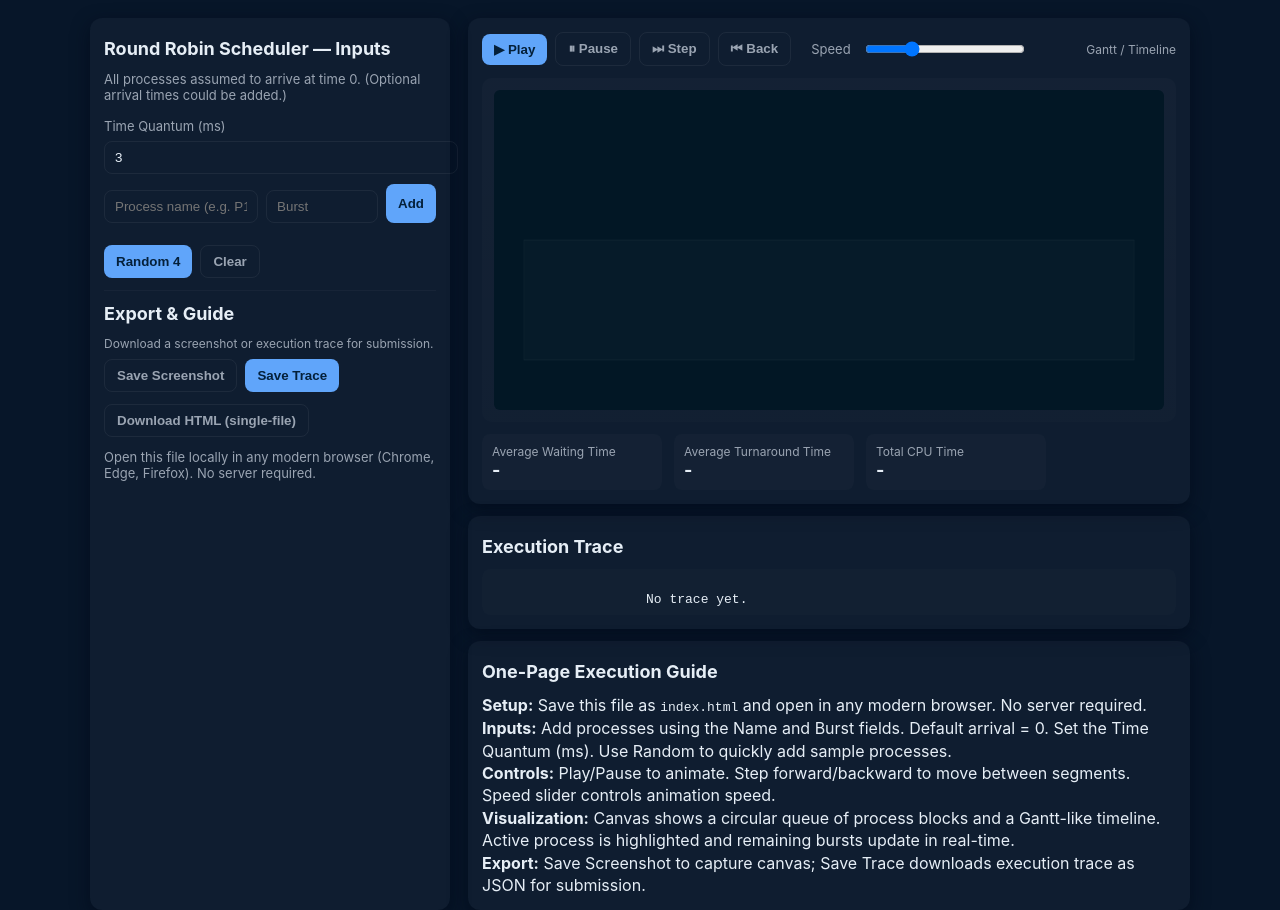
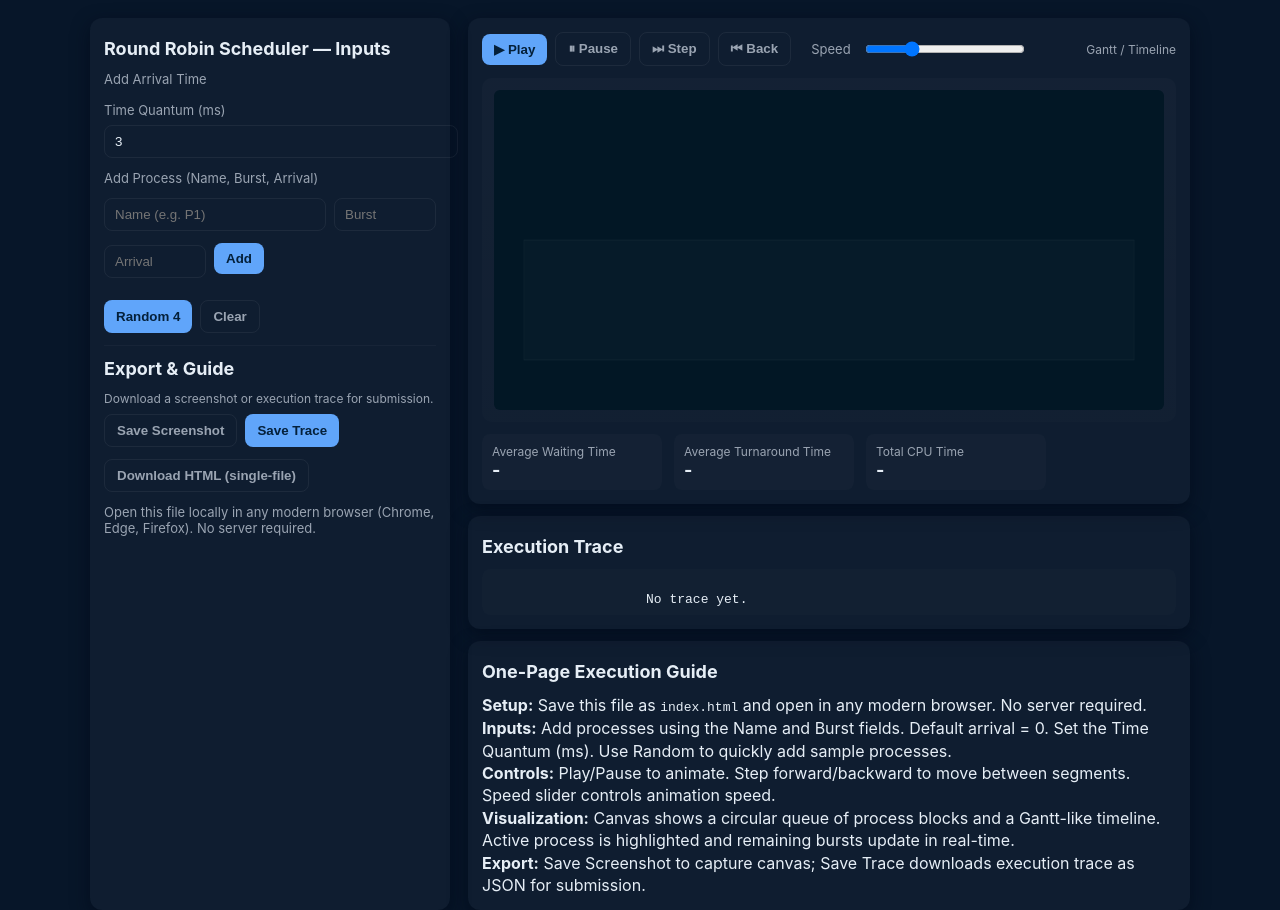
Before and after one commit to JagrutPandya-12/Round_Robin, a plain HTML site: page index.html in a window 1280 px wide. Drawn offline with Linux system fonts and the light colour scheme.

Commit message:
Update index.html

```diff
--- a/index.html
+++ b/index.html
@@ -12,18 +12,28 @@
         <!-- SIDEBAR -->
         <aside class="card sidebar">
             <h2>Round Robin Scheduler — Inputs</h2>
-            <div class="muted">All processes assumed to arrive at time 0. (Optional arrival times could be added.)</div>
+            <div class="muted">Add Arrival Time </div>
 
             <div style="margin-top:12px">
                 <label>Time Quantum (ms)</label>
                 <input id="quantum" type="number" value="3" min="1" />
             </div>
 
-            <div style="margin-top:10px;display:flex;gap:8px">
-                <input id="pname" type="text" placeholder="Process name (e.g. P1)" />
-                <input id="pburst" type="number" placeholder="Burst" min="1" style="width:90px" />
-                <button id="addBtn">Add</button>
+           <!-- Process Input Section -->
+            <div style="margin-top:12px;">
+                <label style="font-size:13px;color:var(--muted);display:block;margin-bottom:6px;">
+                    Add Process (Name, Burst, Arrival)
+                </label>
+
+                <div style="display:flex;flex-wrap:wrap;gap:8px;align-items:center;">
+                    <input id="pname" type="text" placeholder="Name (e.g. P1)" style="flex:1;min-width:100px;" />
+                    <input id="pburst" type="number" placeholder="Burst" min="1" style="width:80px;" />
+                    <input id="parrival" type="number" placeholder="Arrival" min="0" style="width:80px;" />
+                    <button id="addBtn" style="flex-shrink:0;padding:8px 12px;">Add</button>
+                </div>
             </div>
+
+
 
             <div class="process-list" id="plist"></div>
 
```
